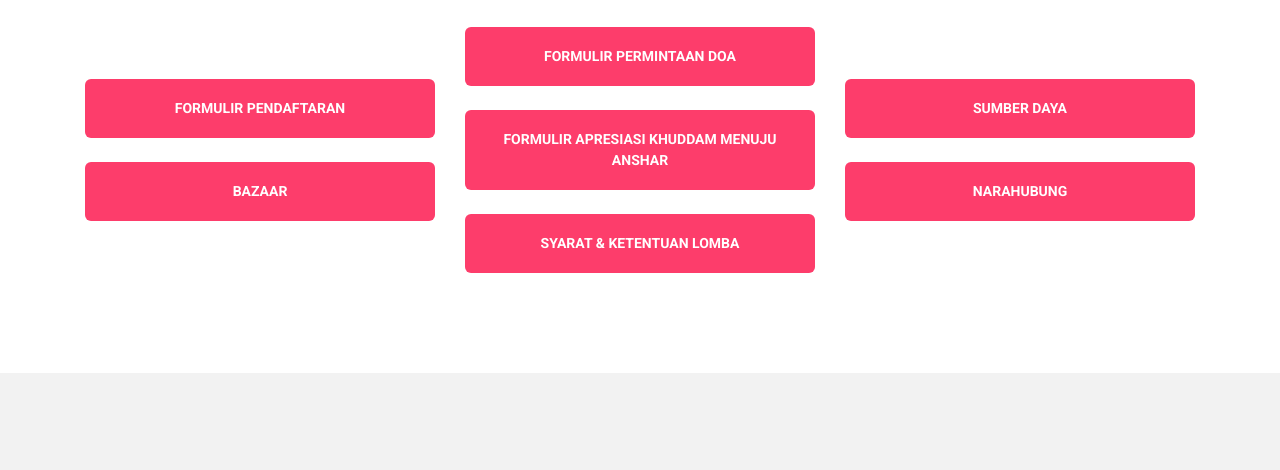
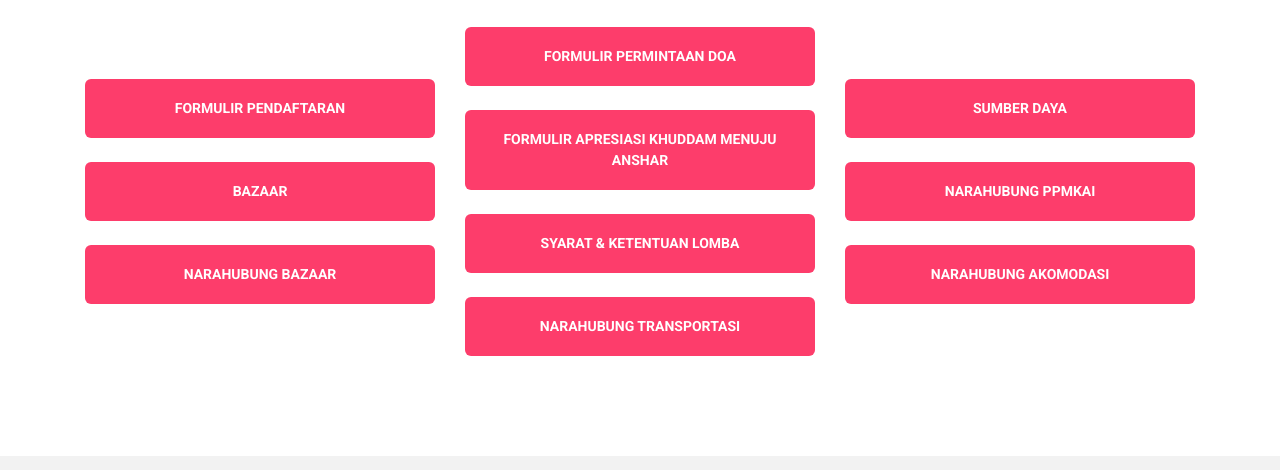
Before and after one commit to ludhiana-hub/ijtima-nasional-2025, a plain HTML site: page index.html in a window 1280 px wide. Shown: the part 958-1428 px from the top of the page. Drawn offline with nearby package versions, Linux system fonts and the light colour scheme.

Commit message:
Initial commit:update pusat informasi push project ijtima-nasional-2025

```diff
--- a/index.html
+++ b/index.html
@@ -242,6 +242,12 @@
                             style="width: 100%;"><button class="submit-btn" type="click"
                                 name="click">Bazaar</button></a>
                     </div>
+                     <div class="submit-btn wow fadeInUp" style="margin-top: 1.5rem;" data-wow-duration="1s"
+                        data-wow-delay=".2s">
+                        <a href="http://wa.me/6281384585889"
+                            target="_blank" style="width: 100%;"><button class="submit-btn" type="click"
+                                name="click">Narahubung Bazaar</button></a>
+                    </div>
                     <!-- <div class="submit-btn wow fadeInUp" style="margin-top: 1.5rem;" data-wow-duration="1s"
                         data-wow-delay=".2s">
                          <a href="" target="_blank" style="width: 100%;"><button
@@ -274,6 +280,13 @@
                             target="_blank" style="width: 100%;"><button class="scrollToTop" type="click"
                                 name="click">Syarat & Ketentuan Lomba</button></a>
                     </div>
+                    <div class="submit-btn wow fadeInUp" style="margin-top: 1.5rem;" data-wow-duration="1s"
+                        data-wow-delay=".2s">
+                        <a href="http://wa.me/6282116053634"
+                            target="_blank" style="width: 100%;"><button class="submit-btn" type="click"
+                                name="click">Narahubung Transportasi</button></a>
+                    </div>
+
                     <!-- <div class="submit-btn wow fadeInUp" style="margin-top: 1.5rem;" data-wow-duration="1s"
                         data-wow-delay=".2s">
                         <a href="https://docs.google.com/forms/d/e/1FAIpQLSesr54-VKFzDf4_G3WKBIqh8v-ABzZmMyIefUmcZfC-f0Z8-Q/viewform"
@@ -312,15 +325,21 @@
                         data-wow-delay=".2s">
                         <a href="https://drive.google.com/file/d/18x0pEhqUcAIYPFnyIS5_TnsMV5L0WN1U/view?usp=sharing"
                             target="_blank" style="width: 100%;"><button class="submit-btn" type="click"
-                                name="click">Rute Transportasi</button></a>
-                    </div> -->
+                                name="click">Rute Transportasi</button></a> -->
+
                     <div class="submit-btn wow fadeInUp" style="margin-top: 1.5rem;" data-wow-duration="1s"
                         data-wow-delay=".2s">
                         <a href="http://wa.me/6285798116315" target="_blank" style="width: 100%;"><button
-                                class="submit-btn" type="click" name="click">Narahubung</button></a>
+                                class="submit-btn" type="click" name="click">Narahubung PPMKAI</button></a>
                     </div>
+
+                    <div class="submit-btn wow fadeInUp" style="margin-top: 1.5rem;" data-wow-duration="1s"
+                        data-wow-delay=".2s">
+                        <a href="http://wa.me/6285222326615" target="_blank" style="width: 100%;"><button
+                                class="submit-btn" type="click" name="click">Narahubung Akomodasi</button></a>
+                    </div>
+                 </div>
                 </div>
-            </div>
 
             <!-- end information section -->
             <!-- <div class="about-counter feature-rsb d-md-flex">
@@ -1198,8 +1217,8 @@
     <script src="assets/js/jquery.js"></script>
     <script src="assets/js/snap.svg-min.js"></script>
     <script src="assets/js/classie.js"></script>
-    <script src="assets/js/main3.js"></script>
-    <script src="assets/js/bootstrap.min.js"></script>
+    <scscriptrc="assets/js/main3.js"></scscriptrc=>
+    <script src="assets/js/bootstrap.bundle.min.js"></script>
     <script src="assets/js/fontawesome.min.js"></script>
     <script src="assets/js/jquery.counterup.min.js"></script>
     <script src='assets/js/jquery.easing.js'></script>
```
